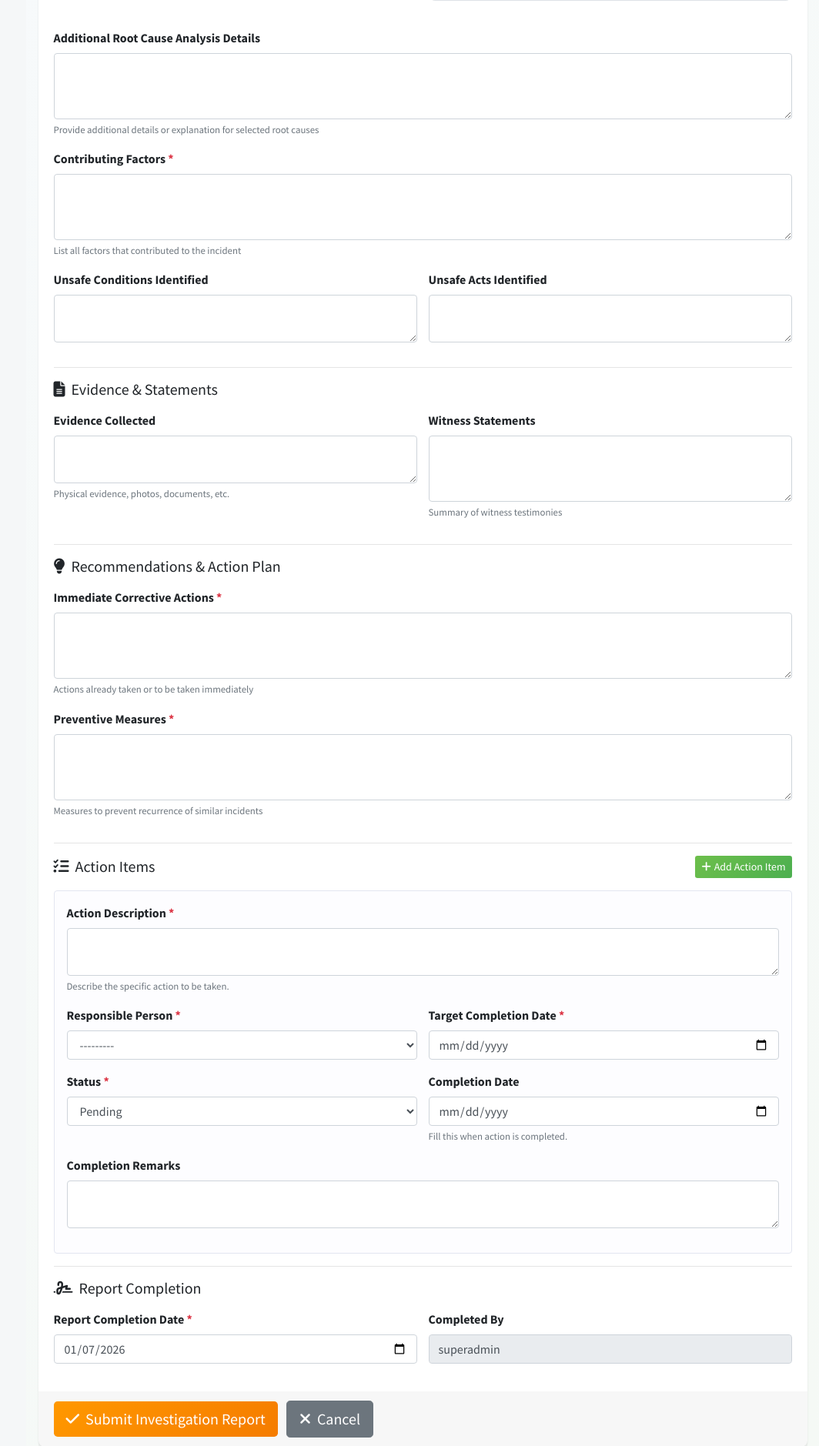
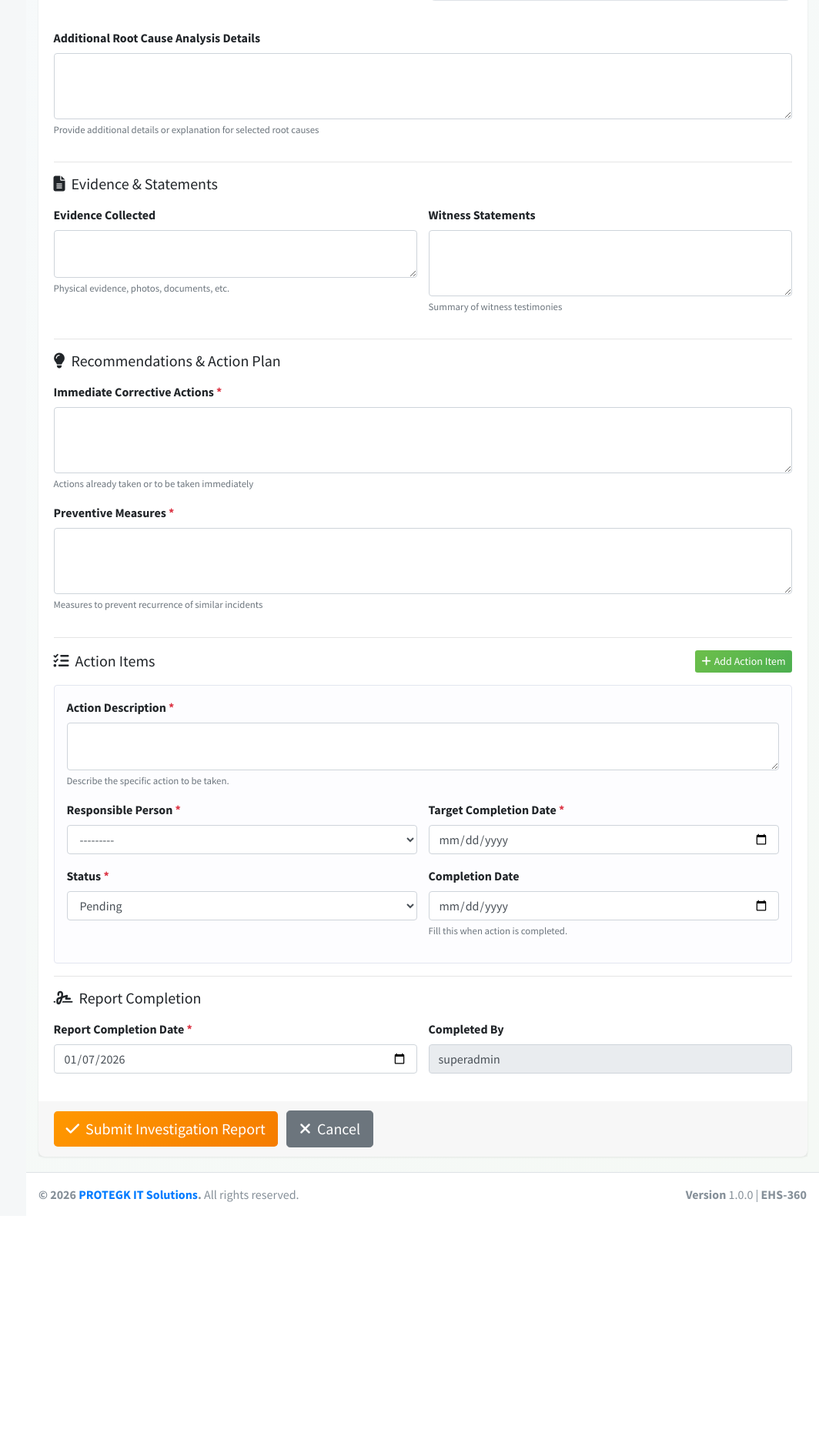
Before and after one commit to SurajAntre1/EHS-360, a Django app: page /accidents/incidents/16/investigation/ in a window 1280 px wide. Shown: the part 1627-3506 px from the top of the page at 77% size, without its empty margins (216-1280 px from the left). After the commit the page ends 3189 px from the top, so only its background shows below. Run offline with Django 5.2, Linux system fonts and the light colour scheme; a user stored in the database is signed in; data comes from the database, SQL or seed files in the repository; parts of the project's set-up code (start-up, migrations or seed data) failed here and were passed over; some libraries are stand-ins or nearby versions.

Commit message:
remove fields in investigation

```diff
--- a/apps/accidents/admin.py
+++ b/apps/accidents/admin.py
@@ -130,8 +130,7 @@ class IncidentInvestigationReportAdmin(admin.ModelAdmin):
         ('Findings', {
             'fields': (
                 'sequence_of_events', 'root_cause_analysis',
-                'contributing_factors', 'unsafe_conditions_identified',
-                'unsafe_acts_identified', 'personal_factors', 'job_factors'
+                 'personal_factors', 'job_factors'
             )
         }),
         ('Evidence', {
@@ -181,7 +180,7 @@ class IncidentActionItemAdmin(admin.ModelAdmin):
         }),
         ('Status', {
             'fields': (
-                'status', 'completion_date', 'completion_remarks'
+                'status', 'completion_date',
             )
         }),
         ('Verification', {
--- a/apps/accidents/forms.py
+++ b/apps/accidents/forms.py
@@ -391,8 +391,7 @@ class IncidentInvestigationReportForm(forms.ModelForm):
         model = IncidentInvestigationReport
         fields = [
             'investigation_date', 'investigation_team',
-            'sequence_of_events', 'root_cause_analysis', 'contributing_factors',
-            'unsafe_conditions_identified', 'unsafe_acts_identified',
+            'sequence_of_events', 'root_cause_analysis',
             'personal_factors', 'job_factors',
             'evidence_collected', 'witness_statements',
             'immediate_corrective_actions', 'preventive_measures',
@@ -404,9 +403,9 @@ class IncidentInvestigationReportForm(forms.ModelForm):
             'investigation_team': forms.Textarea(attrs={'class': 'form-control', 'rows': 2}),
             'sequence_of_events': forms.Textarea(attrs={'class': 'form-control', 'rows': 4}),
             'root_cause_analysis': forms.Textarea(attrs={'class': 'form-control', 'rows': 3}),
-            'contributing_factors': forms.Textarea(attrs={'class': 'form-control', 'rows': 3}),
-            'unsafe_conditions_identified': forms.Textarea(attrs={'class': 'form-control', 'rows': 2}),
-            'unsafe_acts_identified': forms.Textarea(attrs={'class': 'form-control', 'rows': 2}),
+            # 'contributing_factors': forms.Textarea(attrs={'class': 'form-control', 'rows': 3}),
+            # 'unsafe_conditions_identified': forms.Textarea(attrs={'class': 'form-control', 'rows': 2}),
+            # 'unsafe_acts_identified': forms.Textarea(attrs={'class': 'form-control', 'rows': 2}),
             'evidence_collected': forms.Textarea(attrs={'class': 'form-control', 'rows': 2}),
             'witness_statements': forms.Textarea(attrs={'class': 'form-control', 'rows': 3}),
             'immediate_corrective_actions': forms.Textarea(attrs={'class': 'form-control', 'rows': 3}),
@@ -422,7 +421,7 @@ class IncidentActionItemForm(forms.ModelForm):
         model = IncidentActionItem
         fields = [
             'action_description', 'responsible_person', 'target_date',
-            'status', 'completion_date', 'completion_remarks',
+            'status', 'completion_date',
         ]
 
         widgets = {
@@ -431,7 +430,7 @@ class IncidentActionItemForm(forms.ModelForm):
             'target_date': forms.DateInput(attrs={'type': 'date', 'class': 'form-control'}),
             'status': forms.Select(attrs={'class': 'form-control'}),
             'completion_date': forms.DateInput(attrs={'type': 'date', 'class': 'form-control'}),
-            'completion_remarks': forms.Textarea(attrs={'class': 'form-control', 'rows': 2}),
+            # 'completion_remarks': forms.Textarea(attrs={'class': 'form-control', 'rows': 2}),
         }
 
 
--- a/apps/accidents/models.py
+++ b/apps/accidents/models.py
@@ -334,9 +334,9 @@ class IncidentInvestigationReport(models.Model):
     # Findings
     sequence_of_events = models.TextField()
     root_cause_analysis = models.TextField()
-    contributing_factors = models.TextField()
-    unsafe_conditions_identified = models.TextField(blank=True)
-    unsafe_acts_identified = models.TextField(blank=True)
+    # contributing_factors = models.TextField()
+    # unsafe_conditions_identified = models.TextField(blank=True)
+    # unsafe_acts_identified = models.TextField(blank=True)
     personal_factors = models.JSONField(default=list, blank=True)
     job_factors = models.JSONField(default=list, blank=True)
 
@@ -397,7 +397,7 @@ class IncidentActionItem(models.Model):
     target_date = models.DateField()
     status = models.CharField(max_length=20, choices=STATUS_CHOICES, default='PENDING')
     completion_date = models.DateField(null=True, blank=True)
-    completion_remarks = models.TextField(blank=True)
+    # completion_remarks = models.TextField(blank=True)
 
     verified_by = models.ForeignKey(
         User,
--- a/templates/accidents/action_item_create.html
+++ b/templates/accidents/action_item_create.html
@@ -93,7 +93,7 @@
             </div>
           </div>
 
-          <div class="row">
+          <!-- <div class="row">
             <div class="col-md-12 mb-3">
               <label for="{{ form.completion_remarks.id_for_label }}">Completion Remarks</label>
               {{ form.completion_remarks }}
@@ -102,7 +102,7 @@
                 <div class="text-danger">{{ form.completion_remarks.errors }}</div>
               {% endif %}
             </div>
-          </div>
+          </div> -->
 
         </div>
 
--- a/templates/accidents/incident_detail.html
+++ b/templates/accidents/incident_detail.html
@@ -578,12 +578,12 @@
           </div>
         </div>
 
-        <div class="row">
+        <!-- <div class="row">
           <div class="col-md-12 mb-3">
             <label class="text-muted">Contributing Factors:</label>
             <p>{{ investigation_report.contributing_factors|linebreaks }}</p>
           </div>
-        </div>
+        </div> -->
 
         <div class="row">
           <div class="col-md-12 mb-3">
--- a/templates/accidents/investigation_report_create.html
+++ b/templates/accidents/investigation_report_create.html
@@ -365,7 +365,7 @@
             </div>
           </div>
 
-          <div class="row">
+          <!-- <div class="row">
             <div class="col-md-12 mb-3">
               <label for="{{ form.contributing_factors.id_for_label }}">Contributing Factors <span class="text-danger">*</span></label>
               {{ form.contributing_factors }}
@@ -391,7 +391,7 @@
                 <div class="text-danger">{{ form.unsafe_acts_identified.errors }}</div>
               {% endif %}
             </div>
-          </div>
+          </div> -->
 
           <hr>
 
@@ -503,13 +503,13 @@
                     {% if form.completion_date.errors %}<div class="text-danger">{{ form.completion_date.errors }}</div>{% endif %}
                   </div>
                 </div>
-                <div class="row">
+                <!-- <div class="row">
                    <div class="col-md-12 mb-3 ">
                     <label for="{{ form.completion_remarks.id_for_label }}">Completion Remarks</label>
                     {{ form.completion_remarks }}
                     {% if form.completion_remarks.errors %}<div class="text-danger">{{ form.completion_remarks.errors }}</div>{% endif %}
                   </div>
-                </div>
+                </div> -->
               </div>
             {% endfor %}
           </div>
@@ -546,12 +546,12 @@
                     <small class="form-text text-muted">Fill this when action is completed.</small>
                   </div>
                 </div>
-                <div class="row">
+                <!-- <div class="row">
                    <div class="col-md-12 mb-3">
                     <label for="{{ action_item_formset.empty_form.completion_remarks.id_for_label }}">Completion Remarks</label>
                     {{ action_item_formset.empty_form.completion_remarks }}
                   </div>
-                </div>
+                </div> -->
             </div>
           </div>
 
--- a/templates/hazards/action_item_update.html
+++ b/templates/hazards/action_item_update.html
@@ -130,11 +130,11 @@
                         </div>
 
                         <!-- Completion Remarks (shown only if COMPLETED) -->
-                        <div class="form-group" id="completion_remarks_group" style="display: none;">
+                        <!-- <div class="form-group" id="completion_remarks_group" style="display: none;">
                             <label for="id_completion_remarks">Completion Remarks</label>
                             <textarea name="completion_remarks" id="id_completion_remarks"
                                       class="form-control" rows="3">{{ object.completion_remarks|default:'' }}</textarea>
-                        </div>
+                        </div> -->
 
                         <!-- Submit Buttons -->
                         <hr class="my-4">
```
Also changed, not shown: templates/accidents/investigation_detail.html (+4 -4 lines).
